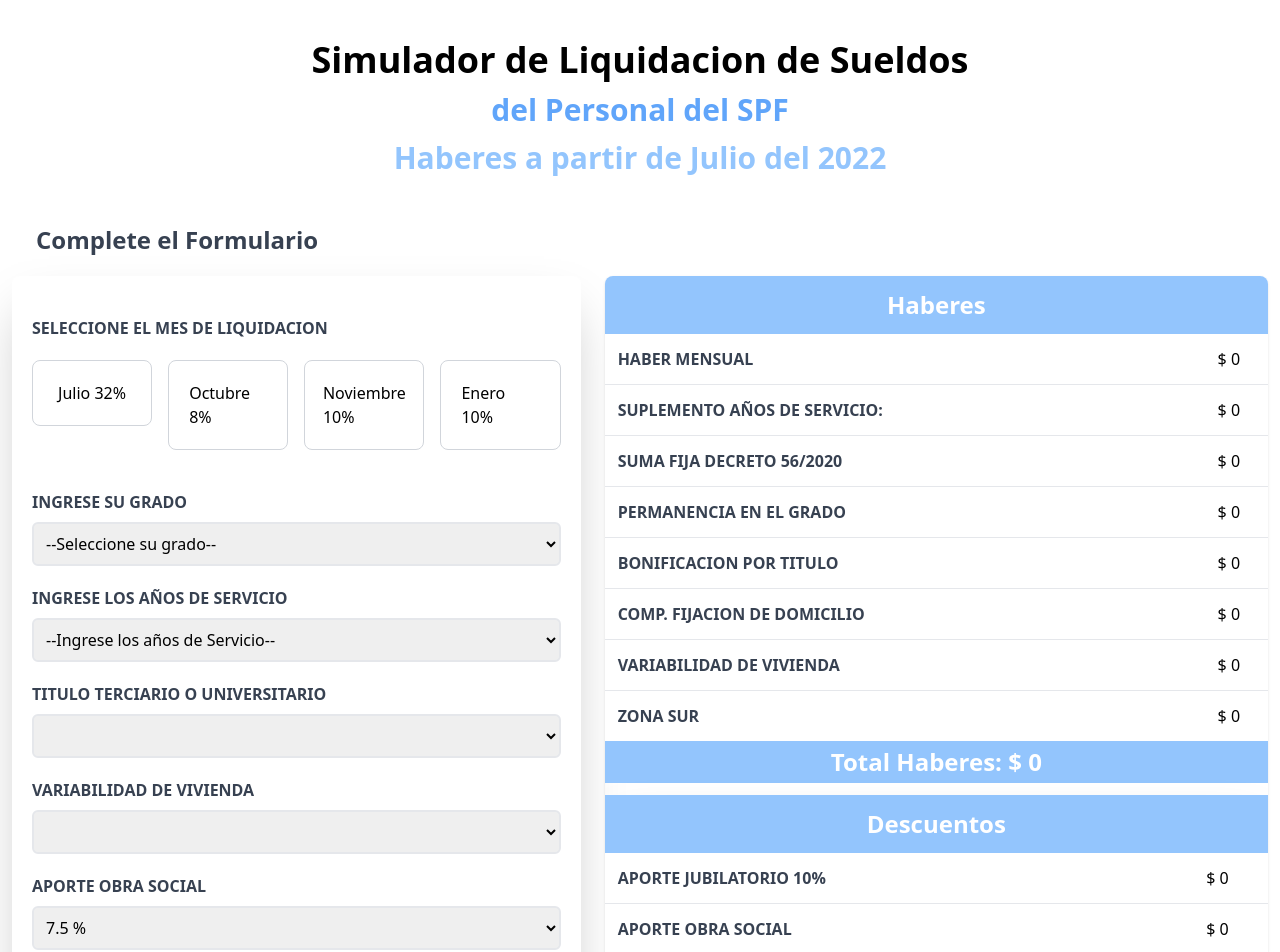
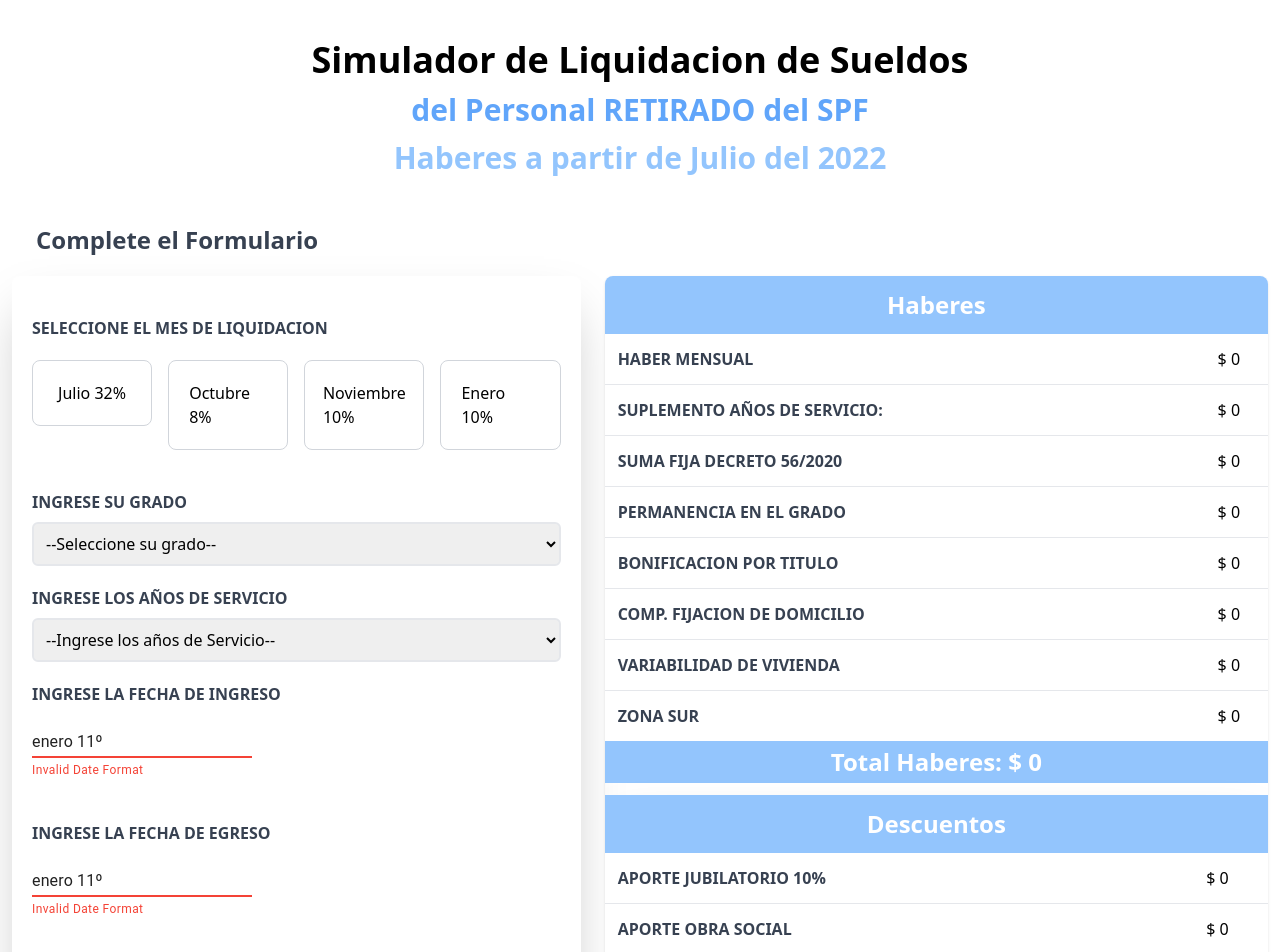
Before and after one commit to LeonelReyes/liquidacion-spf-main, a React (Vite) app: page / in a window 1280 px wide. Shown: the top 952 px of the page. Built offline with nearby package versions, Linux system fonts and the light colour scheme; what tailwindcss-tables would draw is missing.

Commit message:
Se agrega DateTimepicker y se calcula antiguedad

```diff
--- a/index.html
+++ b/index.html
@@ -5,7 +5,7 @@
     <link rel="icon" type="image/svg+xml" href="/src/spf_favicon.png" />
 
     <meta name="viewport" content="width=device-width, initial-scale=1.0" />
-    <title>Simulador de Liquidacion SPF</title>
+    <title>Simulador de Retiro del SPF</title>
   </head>
   <body class=" h-screen">
     <div id="root"></div>
--- a/package.json
+++ b/package.json
@@ -8,6 +8,10 @@
     "preview": "vite preview"
   },
   "dependencies": {
+    "@date-io/date-fns": "^1.3.13",
+    "@material-ui/core": "^4.12.4",
+    "@material-ui/pickers": "^3.3.10",
+    "date-fns": "^2.29.3",
     "react": "^17.0.2",
     "react-dom": "^17.0.2",
     "tailwindcss-padded-radius": "^1.0.0",
--- a/src/components/Formulario.jsx
+++ b/src/components/Formulario.jsx
@@ -1,5 +1,6 @@
 import { useState, useEffect } from 'react';
 import Error from './Error'
+import { DatePicker } from '@material-ui/pickers';
 
 function range(start, end) {
     let a = [];
@@ -11,6 +12,13 @@
 
 const arrayAnios = range(0, 35)
 const arrayDescuentoJudicial = range(0, 35)
+let dias = 0
+
+
+
+let months = 30.416666666666668;
+let years = months * 12;
+
 
 
 const Formulario = ({datosAgente, setDatosAgente}) => {
@@ -35,6 +43,8 @@
     const [mesLiqui, setMesLiqui] = useState ('0');
     // const [cobraVar, setCobraVar] = useState (false);
 
+    const [fechaIngreso, setFechaIngreso] = useState("");
+    const [fechaEgreso, setFechaEgreso] = useState("");
 
     const [error, setError] = useState(false)
 
@@ -112,7 +122,24 @@
         cobraVar = true
     }
     // console.log(typeof Number (variabilidad))
+    if (fechaIngreso && fechaEgreso != ""){
 
+        dias = Math.floor((fechaEgreso.getTime() - fechaIngreso.getTime()) / 86400000)
+        console.log(dias);
+
+        //calculo
+        var aniios = Math.floor(dias / years);
+
+        dias = dias - (aniios * years);
+        var meses = Math.floor(dias / months)
+
+        dias = dias - (meses * months);
+
+
+        console.log(aniios, meses, Math. trunc(dias))
+
+
+    }
 
     return (
 
@@ -225,6 +252,28 @@
 
                     </select>
                 </div>
+
+                <div className="mb-10">
+                    <label htmlFor="fingreso" className="block text-gray-700 uppercase font-bold mb-5" >
+                        Ingrese la fecha de Ingreso
+                    </label>
+                    <DatePicker value={fechaIngreso} onChange={setFechaIngreso} />
+
+
+                </div>
+
+                <div className="mb-10">
+                    <label htmlFor="fegreso" className="block text-gray-700 uppercase font-bold mb-5">
+                        Ingrese la fecha de Egreso
+                    </label>
+                    <DatePicker value={fechaEgreso} onChange={setFechaEgreso}/>
+
+                    </div>
+
+
+
+
+
 
 
                 <div className="mb-5">
--- a/src/components/Header.jsx
+++ b/src/components/Header.jsx
@@ -6,7 +6,7 @@
                 Simulador de Liquidacion de Sueldos  {""}
             </h1>
             <h1 className="font-black text-blue-400 text-3xl text-center md:w-2/3 mx-auto mt-3 h-auto lg:w-2/3 my-3">
-                del Personal del SPF
+                del Personal RETIRADO del SPF
             </h1>
             <h2 className="font-black text-blue-300 text-3xl text-center md:w-2/3 mx-auto mt-3 h-auto lg:w-2/3 my-3">Haberes a partir de Julio del 2022</h2>
 
--- a/src/main.jsx
+++ b/src/main.jsx
@@ -2,10 +2,15 @@
 import ReactDOM from 'react-dom'
 import './index.css'
 import App from './App'
+import { MuiPickersUtilsProvider } from '@material-ui/pickers'
+import DateFnsUtils from '@date-io/date-fns'
+import esLocale from 'date-fns/locale/es'
 
 ReactDOM.render(
   <React.StrictMode>
-    <App />
+    <MuiPickersUtilsProvider utils={DateFnsUtils} locale={esLocale}>
+      <App />
+    </MuiPickersUtilsProvider>
   </React.StrictMode>,
   document.getElementById('root')
 )
```
Also changed, not shown: 1 other file (tests, documents, lock files or other folders).
